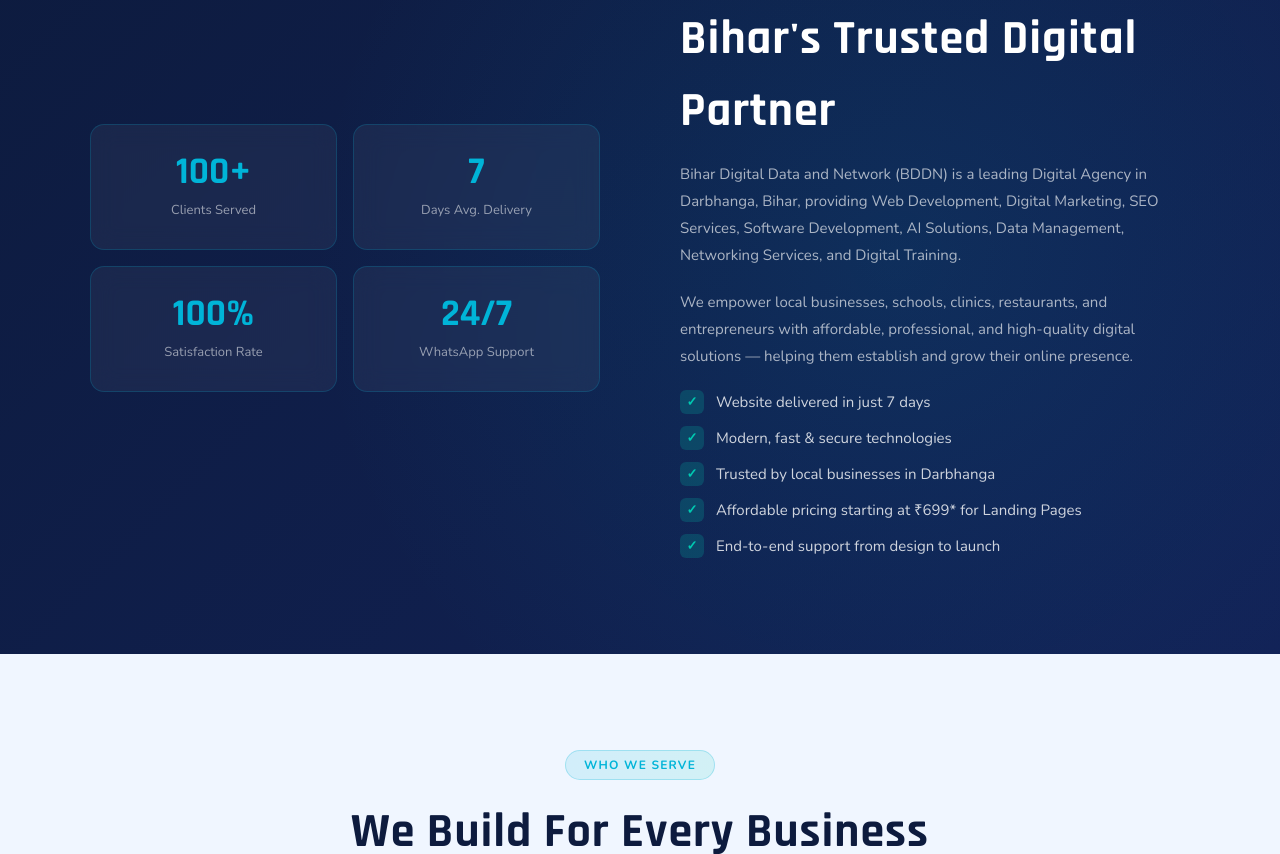
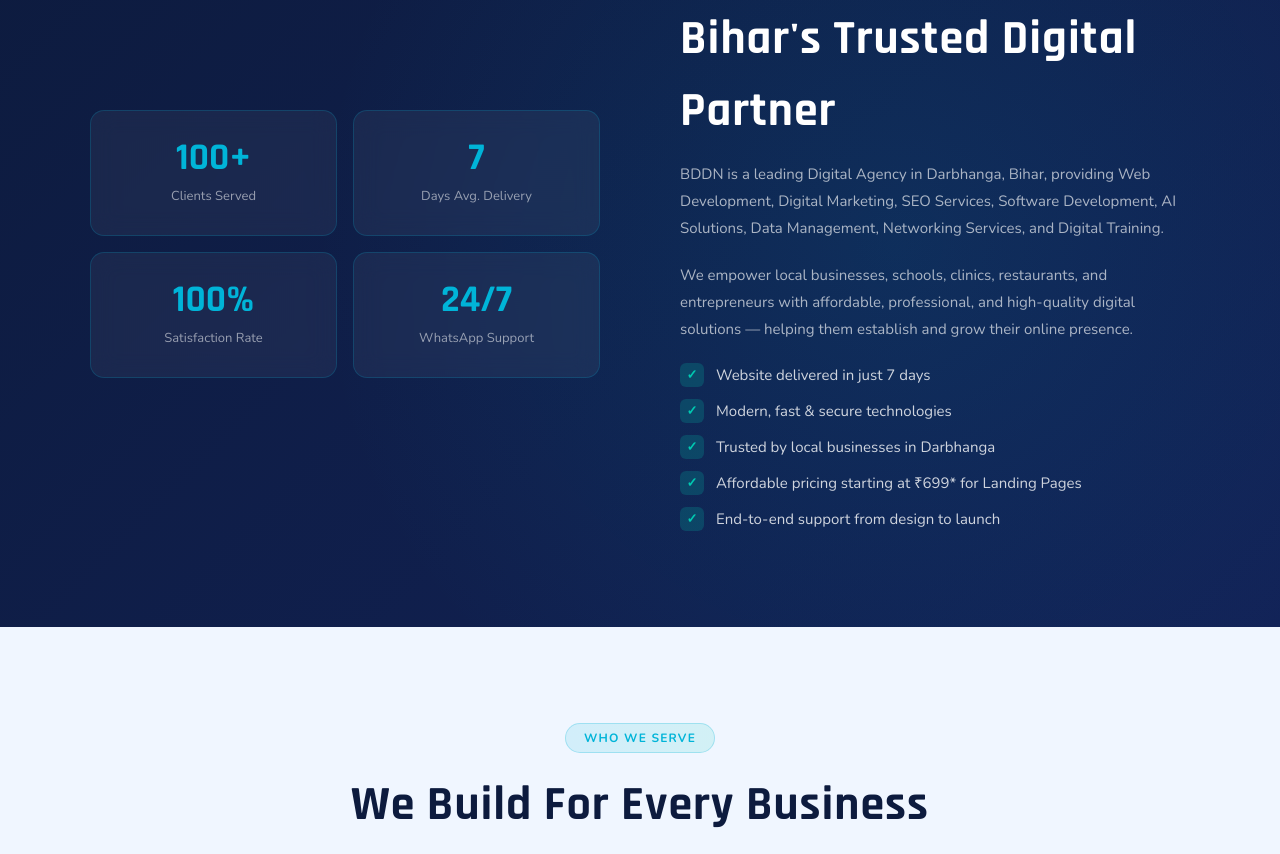
Before and after one commit to bddn-dbg/bddn-dbg.github.io, a website built with Vite: page index.html in a window 1280 px wide. Shown: the part 3564-4418 px from the top of the page. Built offline with nearby package versions, Linux system fonts and the light colour scheme.

Commit message:
Update index.html

```diff
--- a/index.html
+++ b/index.html
@@ -489,7 +489,7 @@
       <div class="about-content">
         <div class="section-tag">About BDDN</div>
         <h2 class="section-title" id="about-title">Bihar's Trusted Digital Partner</h2>
-        <p>Bihar Digital Data and Network (BDDN) is a leading Digital Agency in Darbhanga, Bihar, providing Web Development, Digital Marketing, SEO Services, Software Development, AI Solutions, Data Management, Networking Services, and Digital Training.</p>
+        <p>BDDN is a leading Digital Agency in Darbhanga, Bihar, providing Web Development, Digital Marketing, SEO Services, Software Development, AI Solutions, Data Management, Networking Services, and Digital Training.</p>
         <p>We empower local businesses, schools, clinics, restaurants, and entrepreneurs with affordable, professional,
           and high-quality digital solutions — helping them establish and grow their online presence.</p>
         <ul class="about-list">
```
